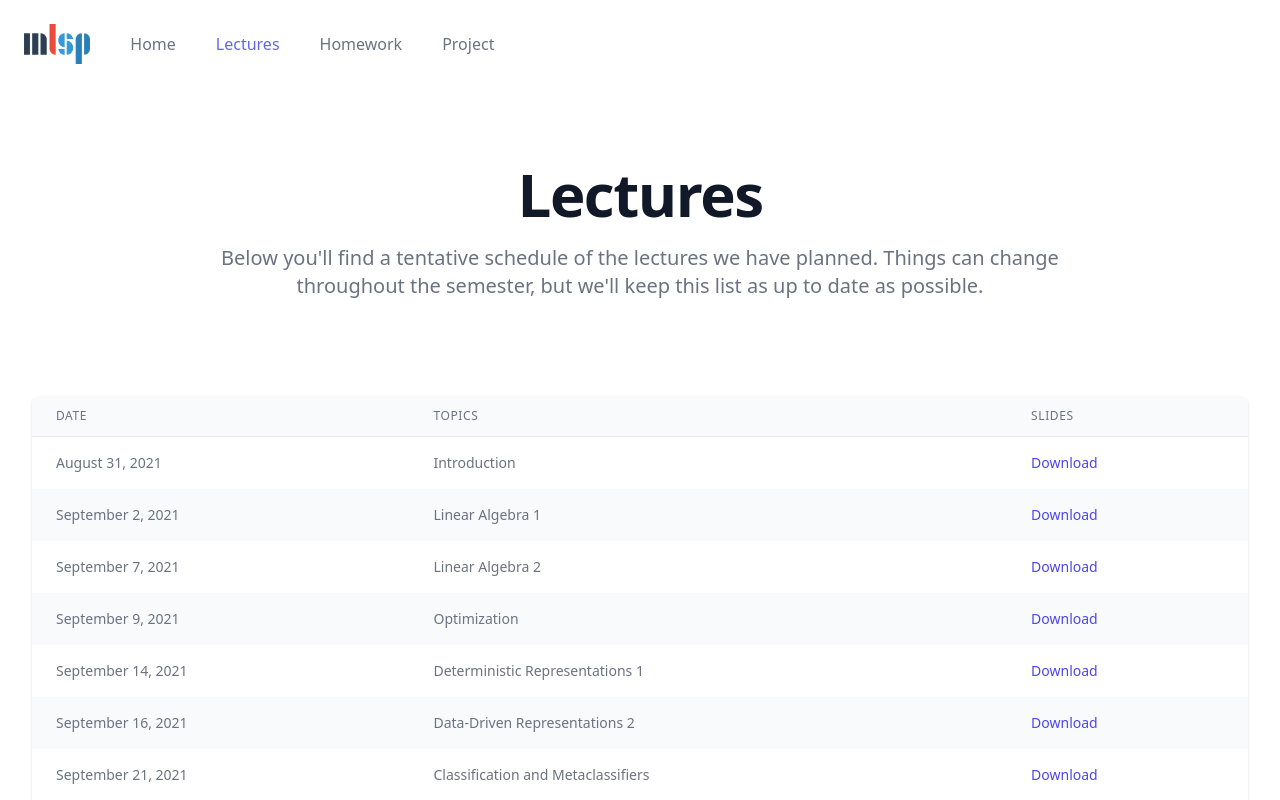
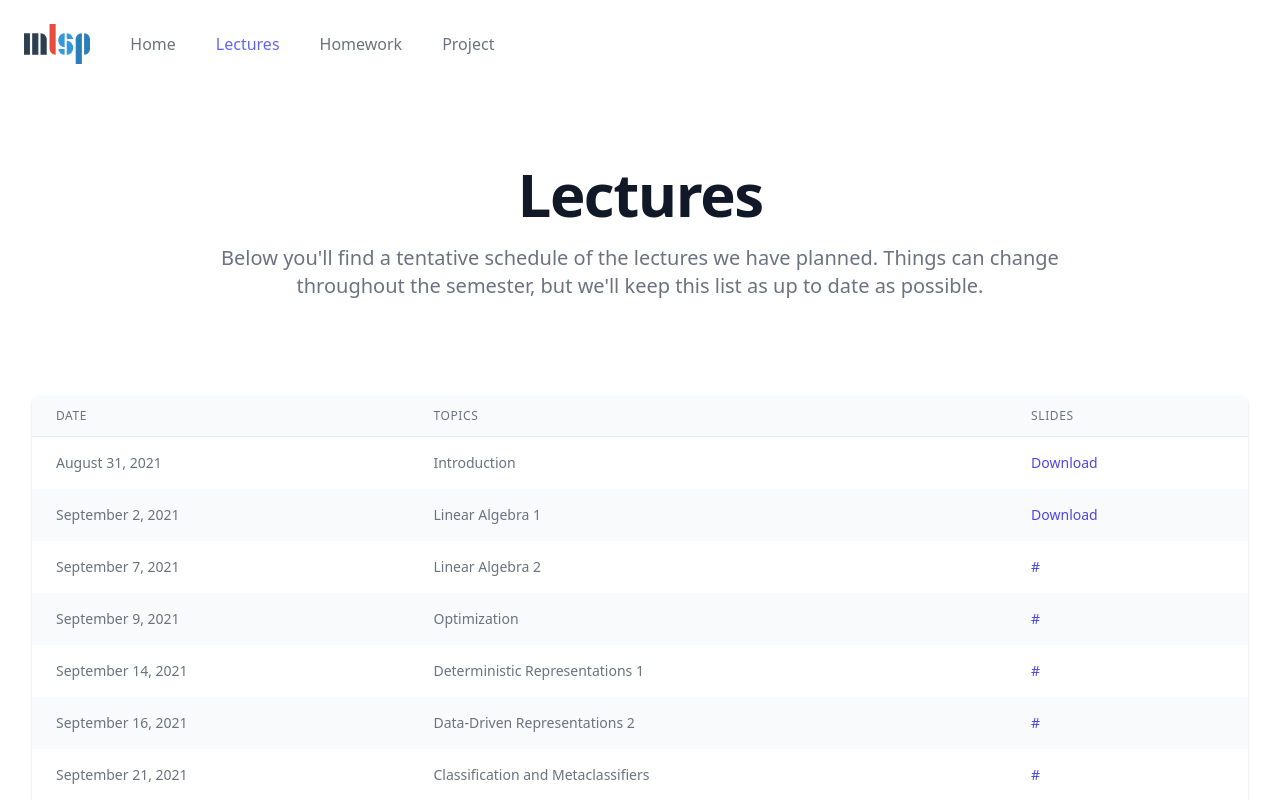
Before and after one commit to zhaizhongyuan/mlsp-course-website-materials-2022, a React (Create React App) app in the folder CourseWeb/: page /lectures in a window 1280 px wide. Shown: the top 800 px of the page. Built offline with nearby package versions, Linux system fonts and the light colour scheme; a web font is replaced by a local one.

Commit message:
use Download and # to distinguish whether pdf is uploaded

```diff
--- a/CourseWeb/src/Components/Lectures/LectureListSection.js
+++ b/CourseWeb/src/Components/Lectures/LectureListSection.js
@@ -153,7 +153,7 @@ export default function LectureListSection() {
 										<td className="px-6 py-4 whitespace-nowrap text-sm text-gray-500">{lecture.topic}</td>
 										<td className="px-6 py-4 whitespace-nowrap text-sm">
 											<a href={lecture.link} className="text-indigo-600 hover:text-indigo-900">
-												Download
+												{ lecture.link == "#" ? "#" : "Download" }
 											</a>
 										</td>
 									</tr>
```
